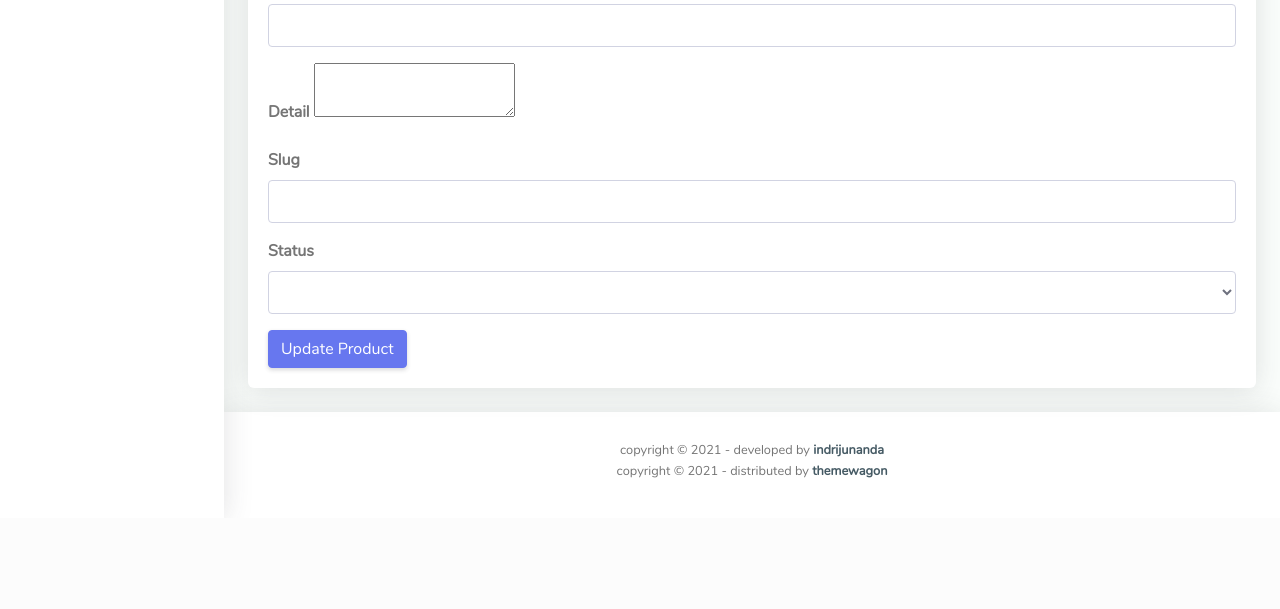
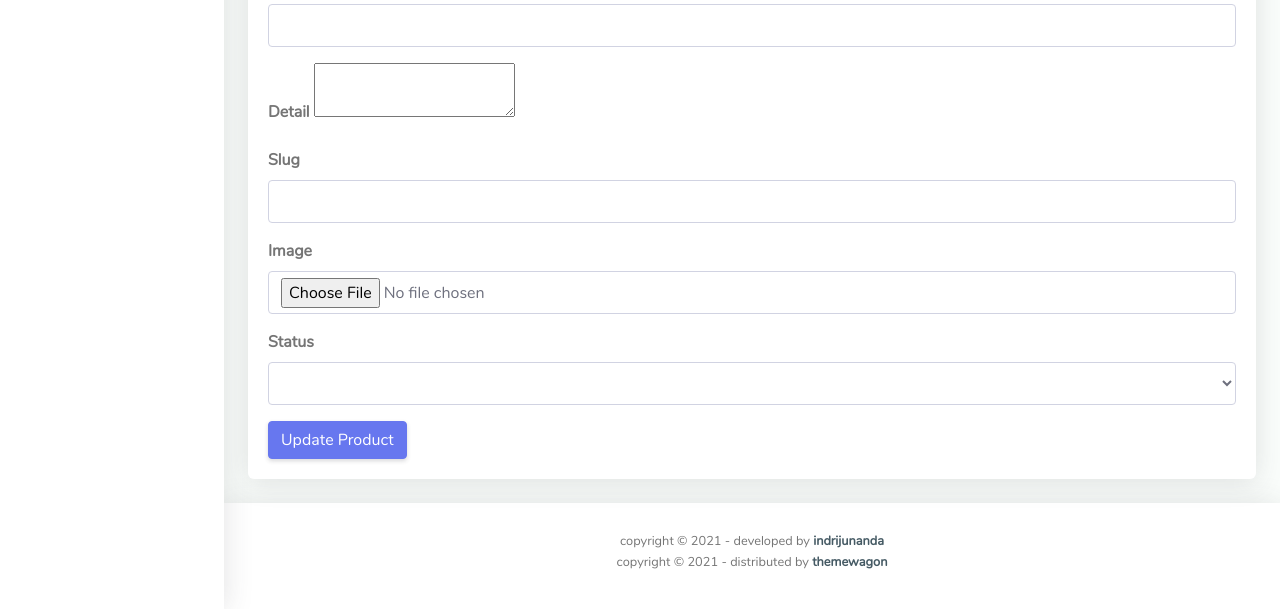
Before and after one commit to kbuOnurCevik/Laravel3-V8-Spor-Salonu-Site, a Laravel app: page /admin/product/edit/1 in a window 1280 px wide. Shown: the part 770-1379 px from the top of the page. Before the commit the page ends 1248 px from the top, so only its background shows below. Run offline with Laravel 8, Linux system fonts and the light colour scheme; the visitor is signed in with stand-in values (Sample User, id 1); data that the repository does not hold is empty; some libraries are stand-ins or nearby versions.

Commit message:
Product Image Upload and Display

```diff
--- a/app/Http/Controllers/Admin/ProductController.php
+++ b/app/Http/Controllers/Admin/ProductController.php
@@ -7,6 +7,7 @@ use App\Models\Category;
 use App\Models\Product;
 use Illuminate\Http\Request;
 use Illuminate\Support\Facades\Auth;
+use Illuminate\Support\Facades\Storage;
 
 class ProductController extends Controller
 {
@@ -53,6 +54,7 @@ class ProductController extends Controller
         $data->month = $request->input('month');
         $data->tax = (int)$request->input('tax');
         $data->detail = $request->input('detail');
+        $data->image = Storage::putFile('images', $request->file('image'));
         $data->save();
         return redirect()->route('admin_products');
 
@@ -104,6 +106,7 @@ class ProductController extends Controller
         $data->month = $request->input('month');
         $data->tax = (int)$request->input('tax');
         $data->detail = $request->input('detail');
+        $data->image = Storage::putFile('images', $request->file('image'));
         $data->save();
         return redirect()->route('admin_products');
     }
--- a/config/filesystems.php
+++ b/config/filesystems.php
@@ -32,7 +32,7 @@ return [
 
         'local' => [
             'driver' => 'local',
-            'root' => storage_path('app'),
+            'root' => storage_path('app/public'),
         ],
 
         'public' => [
--- a/resources/views/admin/product.blade.php
+++ b/resources/views/admin/product.blade.php
@@ -45,7 +45,11 @@
                                 <td>{{$rs->title}}</td>
                                 <td>{{$rs->price}}</td>
                                 <td>{{$rs->month}}</td>
-                                <td>{{$rs->image}}</td>
+                                <td>
+                                    @if ($rs->image)
+                                        <img src="{{Storage::url($rs->image)}}" height="30" alt="">
+                                    @endif
+                                </td>
                                 <td>{{$rs->status}}</td>
                                 <td><a href="{{route('admin_product_edit',['id'=>$rs->id])}}">Edit</a></td>
                                 <td><a href="{{route('admin_product_delete',['id'=>$rs->id])}}" onclick="return confirm('Deleting ! Are you sure?')">Delete</a></td>
--- a/resources/views/admin/product_edit.blade.php
+++ b/resources/views/admin/product_edit.blade.php
@@ -19,7 +19,7 @@
         <div class="card mb-4">
 
             <div class="card-body">
-                <form action="{{route('admin_product_update',['id'=>$data->id])}}" method="post">
+                <form action="{{route('admin_product_update',['id'=>$data->id])}}" method="post"    enctype="multipart/form-data" >
                     @csrf
                     <div class="form-group">
                         <label><b>Parent</b></label>
@@ -60,10 +60,16 @@
                             CKEDITOR.replace( 'detail' );
                         </script>
                     </div>
-
                     <div class="form-group">
                         <label><b>Slug</b></label>
                         <input type="text" name="slug" value="{{$data->slug}}" class="form-control">
+                    </div>
+                    <div class="form-group">
+                        <label><b>Image</b></label>
+                        <input type="file" name="image" value="{{$data->image}}" class="form-control">
+                        @if ($data->image)
+                            <img src="{{Storage::url($data->image)}}" height="60" alt="">
+                        @endif
                     </div>
                     <div class = "form-group">
                         <label><b>Status</b></label>
```
Also changed, not shown: resources/views/admin/product_add.blade.php (+5 -2 lines).
